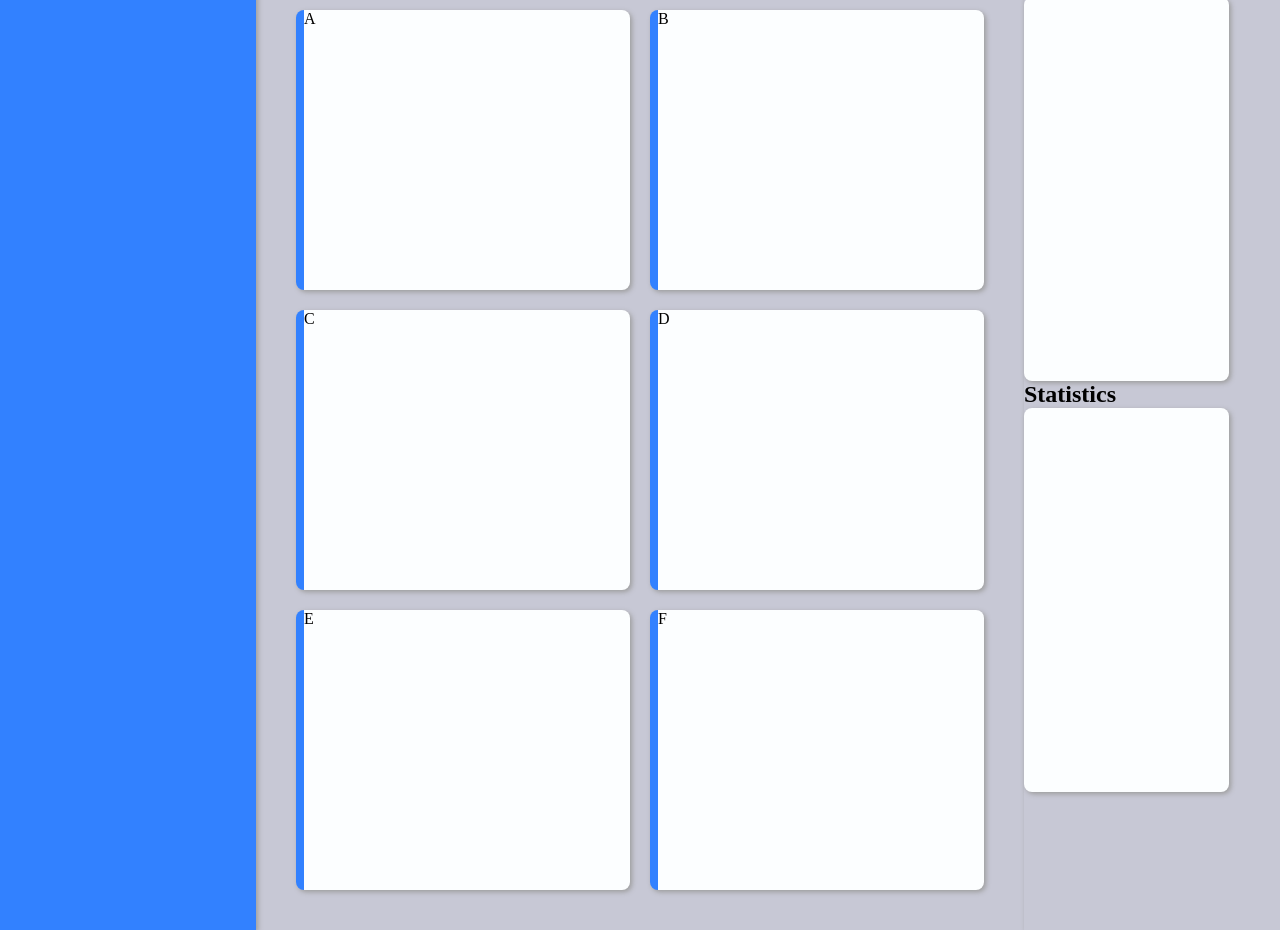
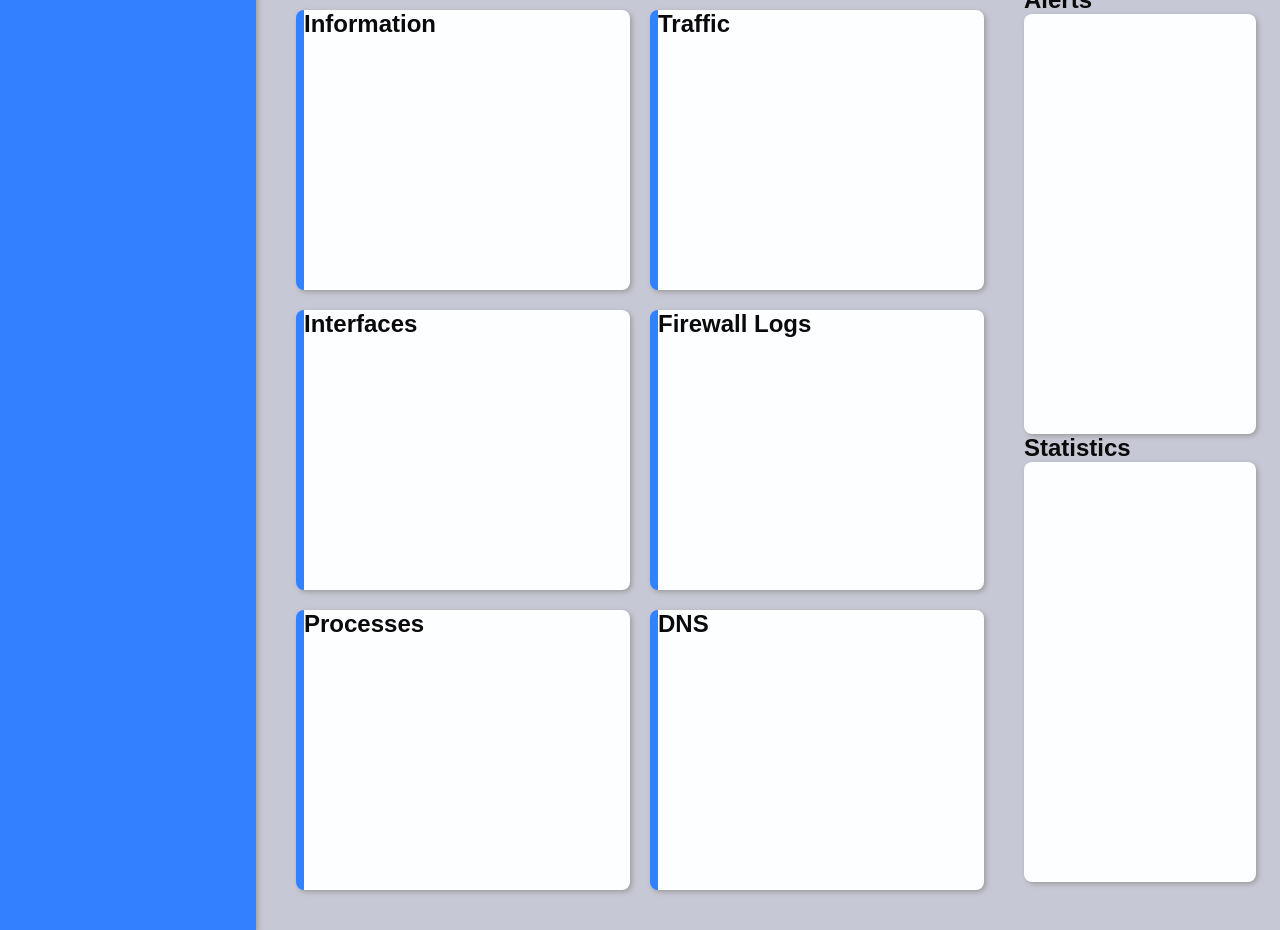
Before and after one commit to NicholasDomanico/AdminDashboard, a plain HTML site: page index.html in a window 1280 px wide. Shown: the part 270-1200 px from the top of the page. Drawn offline with Linux system fonts and the light colour scheme.

Commit message:
Renamed grid box headers

```diff
--- a/index.html
+++ b/index.html
@@ -26,12 +26,24 @@
         </nav>
 
         <main>
-            <div>A</div>
-            <div>B</div>
-            <div>C</div>
-            <div>D</div>
-            <div>E</div>
-            <div>F</div>
+            <div>
+                <h2>Information</h2>
+            </div>
+            <div>
+                <h2>Traffic</h2>
+            </div>
+            <div>
+                <h2>Interfaces</h2>
+            </div>
+            <div>
+                <h2>Firewall Logs</h2>
+            </div>
+            <div>
+                <h2>Processes</h2>
+            </div>
+            <div>
+                <h2>DNS</h2>
+            </div>
         </main>
 
         <aside id="sidebar">
--- a/style.css
+++ b/style.css
@@ -1,6 +1,8 @@
 * {
     margin: 0;
     padding: 0;
+    font-family: Arial, Helvetica, sans-serif;
+
 }
 
 :root {
@@ -9,10 +11,17 @@
     --nav-background: #3281ff;
     --header-background: #fcfeff;
     --border-color: #1d1d1d;
+    --headline-color: #0a0a0a;
+    --shadow-color: #9c9c9c;
 }
 
 html, body {
     height: 150vh;
+}
+
+h1, h2 {
+    color: var(--headline-color);
+    font-weight: bold;
 }
 
 #siteWrapper {
@@ -63,17 +72,17 @@ nav {
     display: flex;
     flex-direction: column;
     background-color: var(--background);
-    box-shadow: 2px 2px 5px #9c9c9c;
     justify-content: stretch;
     align-content: stretch;
-
+    padding-right: 1.5rem;
+    padding-top: 1rem;
+    margin-bottom: 3rem;
 }
 
 #sidebar > div {
+    flex: 1;
     background-color: var(--box-background);
     border-style: hidden;
     border-radius: 0.5rem;
     box-shadow: 2px 2px 5px #9c9c9c;
-    width: 80%;
-    height: 40%;
 }
```
